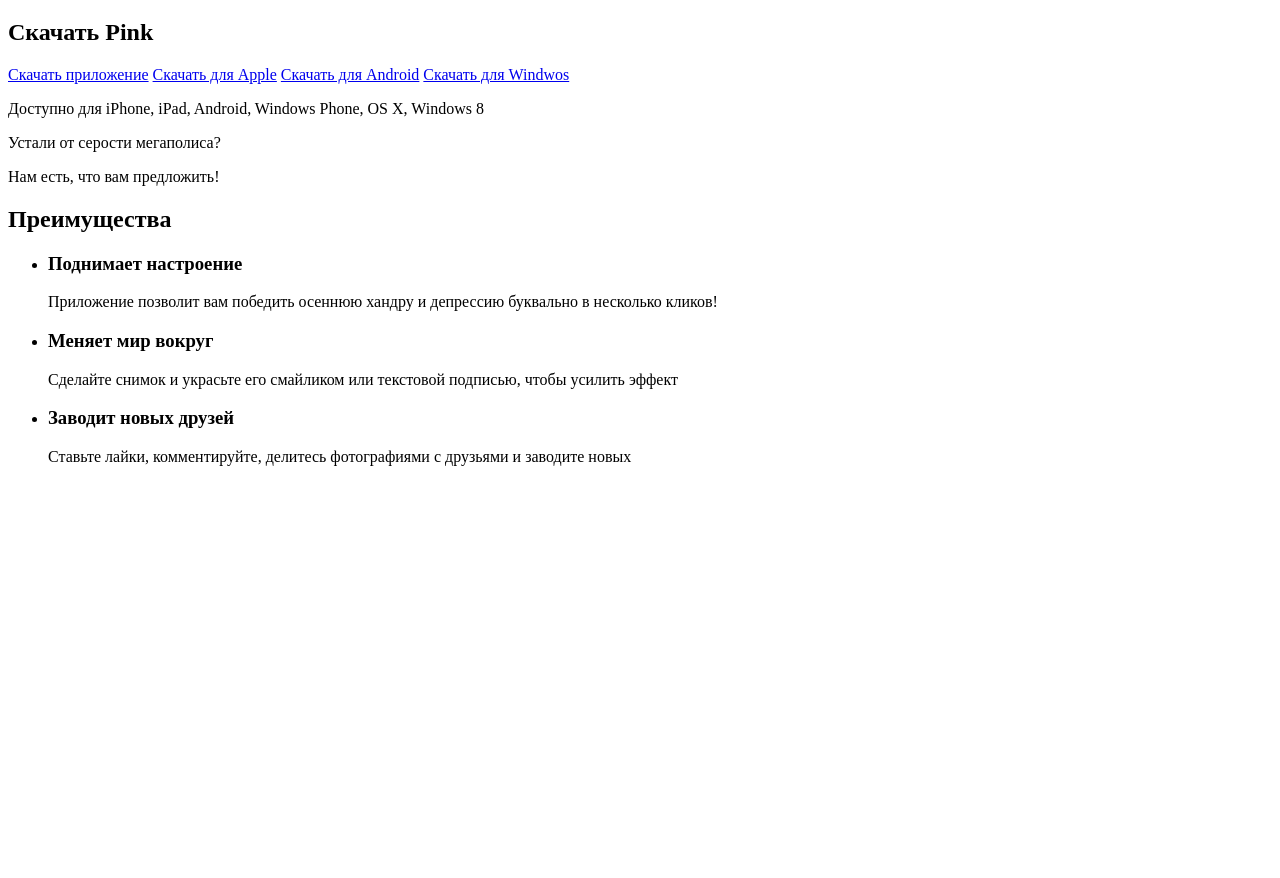
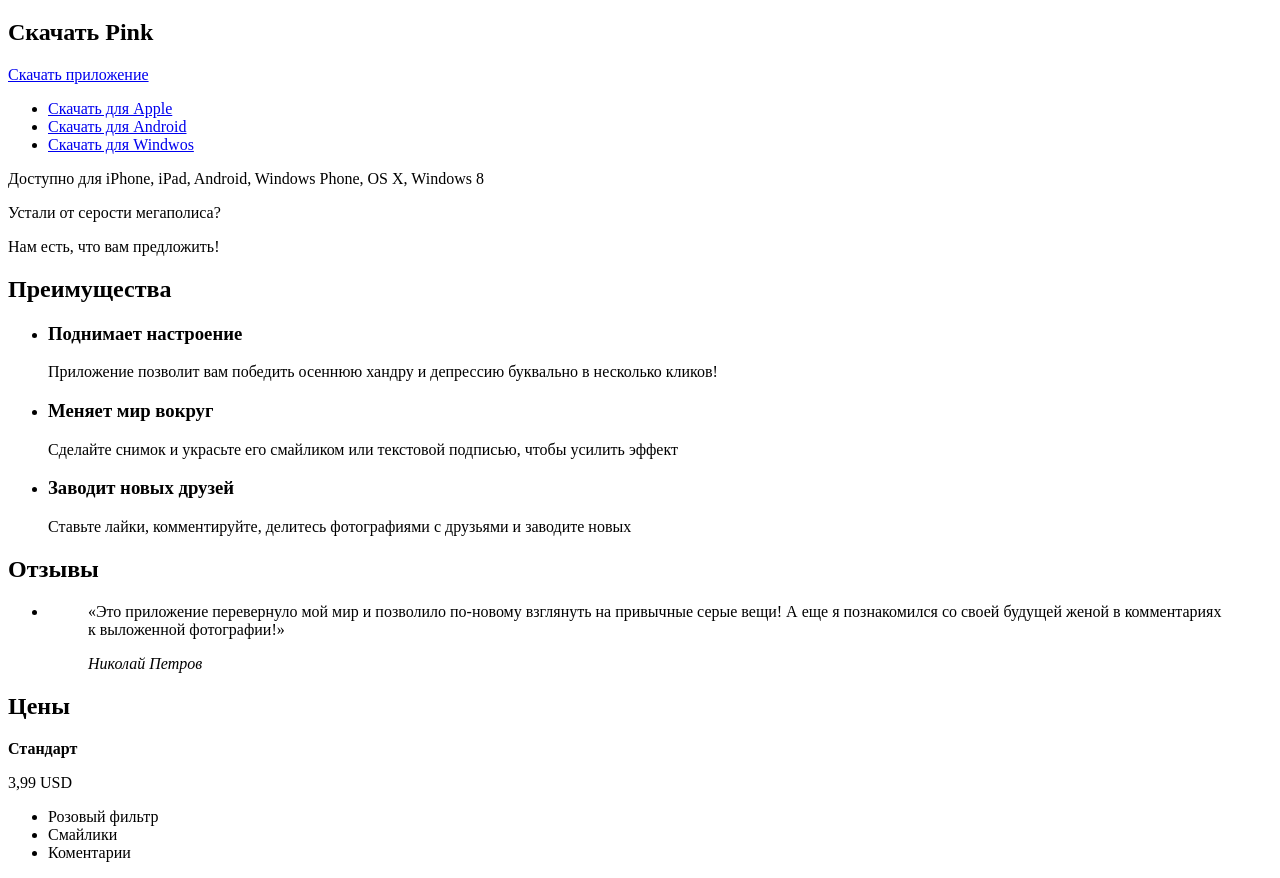
Before and after one commit to lpdrfox/pink, a plain HTML site: page index.htm in a window 1280 px wide. Shown: the part 186-1064 px from the top of the page. Before the commit the page ends 800 px from the top, so only its background shows below. Drawn offline with Linux system fonts and the light colour scheme.

Commit message:
Разметил блоки Отзывы и Цены

```diff
--- a/index.htm
+++ b/index.htm
@@ -26,9 +26,11 @@
       <section class="download">
         <h2 class="visually-hidden">Скачать Pink</h2>
         <a class="download__btn" href="#">Скачать приложение</a>
-        <a class="download__sys-item download__sys-item--apple" href="#">Скачать для Apple</a>
-        <a class="download__sys-item download__sys-item--android" href="#">Скачать для Android</a>
-        <a class="download__sys-item download__sys-item--windows" href="#">Скачать для Windwos</a>
+        <ul class="download__sys-list">
+          <li class="download__sys-item download__sys-item--apple"><a href="#">Скачать для Apple</a></li>
+          <li class="download__sys-item download__sys-item--android"><a href="#">Скачать для Android</a></li>
+          <li class="download__sys-item download__sys-item--windows"><a href="#">Скачать для Windwos</a></li>
+        </ul>
         <p class="page-txt download_txt">Доступно для iPhone, iPad, Android, Windows Phone,
         OS X, Windows 8</p>
       </section>
@@ -56,6 +58,37 @@
           </li>
         </ul>
       </section>
+      <section class="reviews">
+        <h2 class="visually-hidden">Отзывы</h2>
+        <div class="slider">
+          <ul class="reviews__list slider__list">
+            <li class="reviews__item slider__item">
+              <blockquote class="reviews__content">
+                <p class="reviews__txt">«Это приложение перевернуло мой мир и позволило
+                по-новому взглянуть на привычные серые вещи! А еще я познакомился
+                со своей будущей женой в комментариях к выложенной фотографии!»</p>
+                <cite class="rewiews__autor">Николай Петров</cite>
+              </blockquote>
+            </li>
+          </ul>
+        </div>
+      </section>
+      <section class="price slider">
+        <h2 class="visually-hidden">Цены</h2>
+        <div class="slider__list">
+          <section class="slider__item">
+            <header class="price__header price__header--hit">
+              <b class="price__name">Стандарт</b>
+              <p class="price__price">3,99 USD</p>
+            </header>
+            <ul class="price__description-list">
+              <li class="price__description-item price__description-item--positive">Розовый фильтр</li>
+              <li class="price__description-item price__description-item--positive">Смайлики</li>
+              <li class="price__description-item price__description-item--negative">Коментарии</li>
+            </ul>
+          </section>
+        </div>
+      </section>
     </main>
   </body>
 </html>
```
